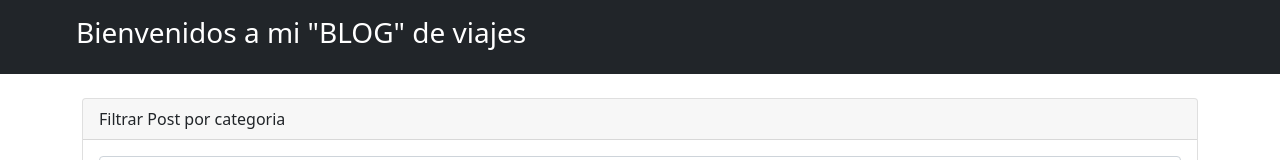
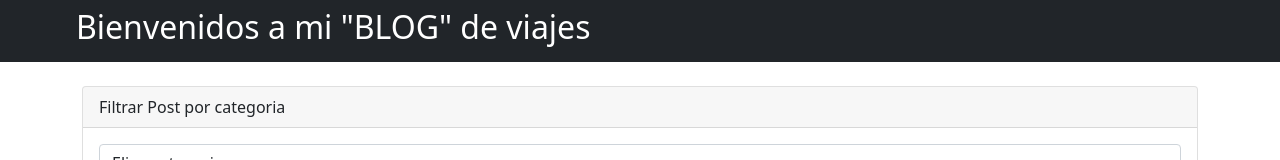
Before and after one commit to domi-rus/BlogAngular, an Angular app: page /home in a window 1280 px wide. Shown: the top 160 px of the page. Built offline with nearby package versions, Linux system fonts and the light colour scheme.

Commit message:
incorporo footer

```diff
--- a/src/app/app.component.html
+++ b/src/app/app.component.html
@@ -1,8 +1,8 @@
 <header>
-  <nav class="navbar bg-dark  text-white">
+  <nav class="navbar bg-dark p-0 text-white">
     <div class="container-fluid ms-3 ">
       <span class="navbar-text ms-5">
-        <h3>Bienvenidos a mi "BLOG" de viajes</h3>
+        <h2>Bienvenidos a mi "BLOG" de viajes</h2>
       </span>
     </div>
   </nav>
```
